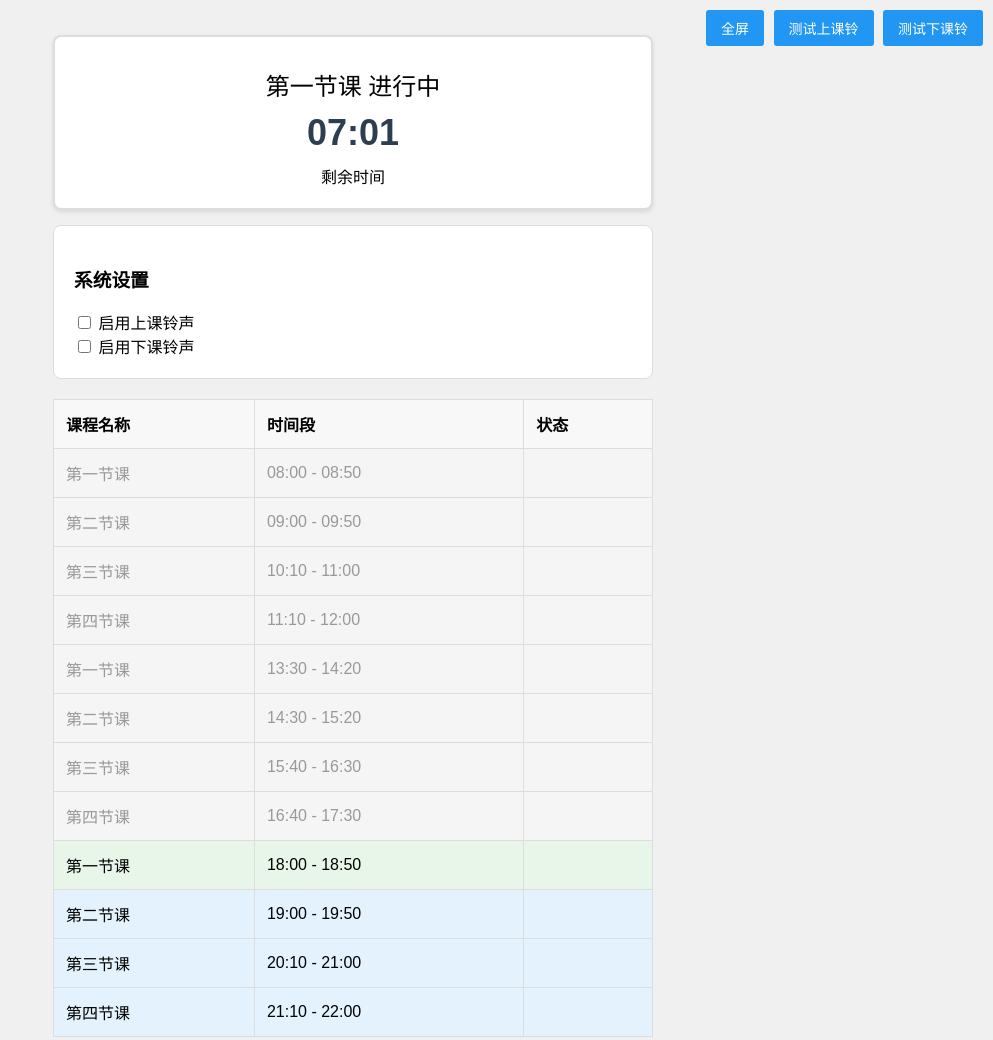
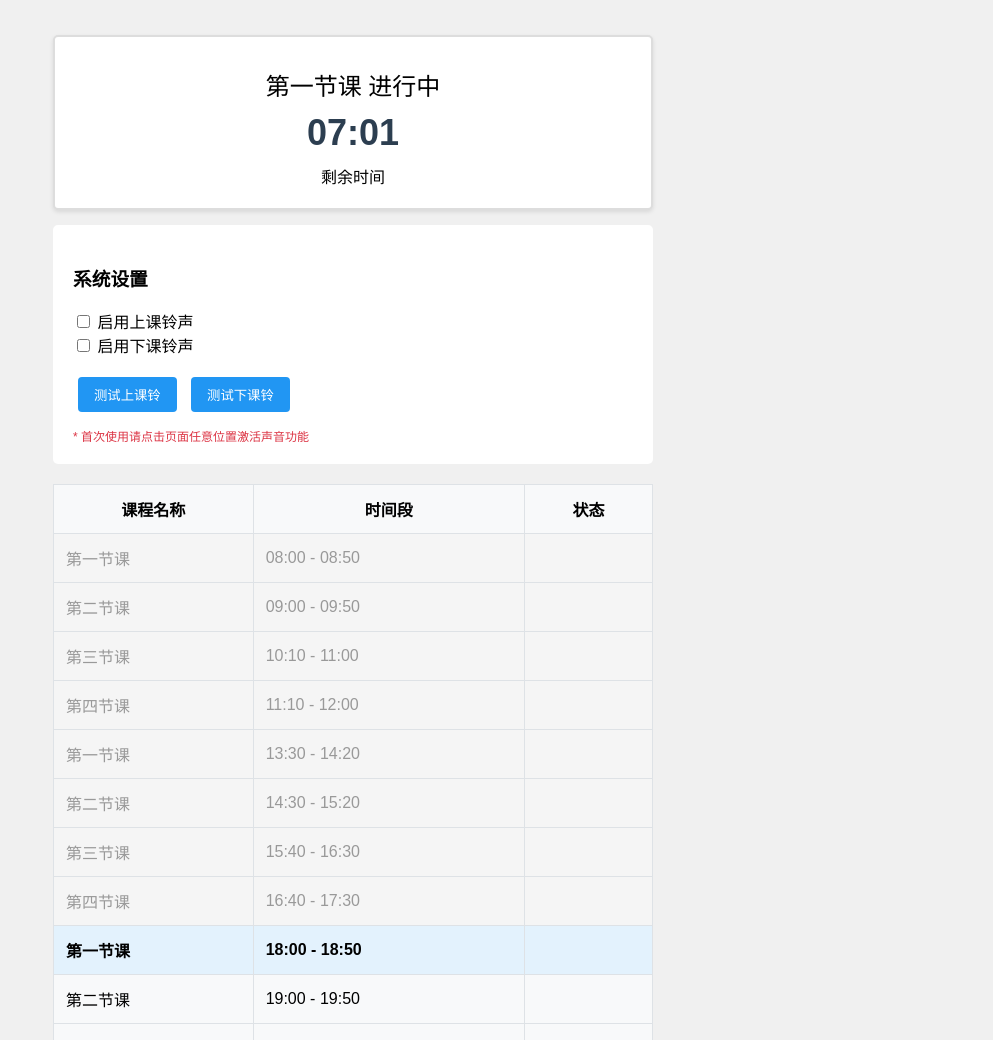
Before and after one commit to MKStoler1024/ClassWithoutIsland, a plain HTML site: page index.html in a window 1280 px wide. Shown: the top 1040 px of the page, without its empty margins (287-1280 px from the left). Drawn offline with Linux system fonts and the light colour scheme.

Commit message:
Update index.html

```diff
--- a/index.html
+++ b/index.html
@@ -2,27 +2,21 @@
 <html>
 <head>
     <meta charset="utf-8">
-    <title>课程状态系统完整版</title>
+    <title>每日课程状态系统</title>
     <style>
-        /* 基础样式 */
         body {
             font-family: Arial, sans-serif;
-            margin: 0;
+            max-width: 600px;
+            margin: 0 auto;
             padding: 20px;
             background: #f0f0f0;
         }
-        .container {
-            max-width: 600px;
-            margin: 0 auto;
-        }
-
-        /* 状态显示框 */
         .status-box {
             background: #fff;
             border: 2px solid #ddd;
             padding: 20px;
             margin: 15px 0;
-            border-radius: 8px;
+            border-radius: 5px;
             box-shadow: 0 2px 4px rgba(0,0,0,0.1);
         }
         .time-display {
@@ -37,107 +31,55 @@
             text-align: center;
             margin: 10px 0;
         }
-
-        /* 课程表格 */
         .schedule-table {
             width: 100%;
             border-collapse: collapse;
             margin: 20px 0;
             background: white;
-            border: 1px solid #ddd;
         }
         .schedule-table th {
-            background: #f8f8f8;
+            background: #f8f9fa;
             padding: 12px;
-            border: 1px solid #ddd;
-            text-align: left;
+            border: 1px solid #dee2e6;
         }
         .schedule-table td {
             padding: 12px;
-            border: 1px solid #ddd;
+            border: 1px solid #dee2e6;
         }
         .current-class {
-            background-color: #e8f5e9 !important;
+            background: #e3f2fd !important;
+            font-weight: bold;
         }
         .future-class {
-            background-color: #e3f2fd !important;
+            background: #f8f9fa !important;
         }
         .past-class {
-            background-color: #f5f5f5 !important;
+            background: #f5f5f5 !important;
             color: #999;
         }
-
-        /* 全屏模式 */
-        .fullscreen-mode {
-            position: fixed;
-            top: 0;
-            left: 0;
-            width: 100%;
-            height: 100%;
+        .settings-panel {
             background: white;
-            z-index: 9999;
-            padding: 0;
-            margin: 0;
+            padding: 20px;
+            border-radius: 5px;
+            margin: 15px 0;
         }
-        .fullscreen-mode .status-box {
-            width: 100%;
-            height: 100%;
-            border: none;
-            box-shadow: none;
-            border-radius: 0;
-            padding: 20px;
-            display: table;
-        }
-        .fullscreen-mode .time-display {
-            font-size: 15vw;
-            line-height: 1.2;
-            display: table-cell;
-            vertical-align: middle;
-        }
-        .fullscreen-mode .status-label {
-            font-size: 6vw;
-            position: absolute;
-            top: 20px;
-            width: 100%;
-            text-align: center;
-        }
-
-        /* 控制按钮 */
-        .control-bar {
-            position: fixed;
-            top: 10px;
-            right: 10px;
-            z-index: 10000;
-        }
-        .control-btn {
+        .test-button {
             background: #2196F3;
             color: white;
             border: none;
-            padding: 8px 15px;
-            margin-left: 5px;
-            border-radius: 3px;
+            padding: 8px 16px;
+            margin: 5px;
+            border-radius: 4px;
             cursor: pointer;
-            font-size: 14px;
         }
-
-        /* 设置面板 */
-        .settings-panel {
-            background: white;
-            padding: 20px;
-            margin: 15px 0;
-            border-radius: 8px;
-            border: 1px solid #ddd;
+        .warning-note {
+            color: #dc3545;
+            font-size: 12px;
+            margin-top: 10px;
         }
     </style>
 </head>
 <body>
-    <div class="container">
-        <div class="control-bar">
-            <button class="control-btn" onclick="toggleFullscreen()">全屏</button>
-            <button class="control-btn" onclick="testSound('classStart')">测试上课铃</button>
-            <button class="control-btn" onclick="testSound('classEnd')">测试下课铃</button>
-        </div>
-
     <div class="status-box">
         <div class="status-label" id="statusLabel">正在初始化...</div>
         <div class="time-display" id="timeDisplay">--:--</div>
@@ -153,6 +95,12 @@
         <label>
             <input type="checkbox" id="breakBell"> 启用下课铃声
         </label>
+
+        <div style="margin-top:15px">
+            <button class="test-button" onclick="testSound('classStart')">测试上课铃</button>
+            <button class="test-button" onclick="testSound('classEnd')">测试下课铃</button>
+        </div>
+        <div class="warning-note">* 首次使用请点击页面任意位置激活声音功能</div>
     </div>
 
     <table class="schedule-table" id="scheduleTable">
@@ -162,10 +110,9 @@
             <th>状态</th>
         </tr>
     </table>
-    </div>
 
     <script>
-        // 课程配置
+        // 课程时间配置（每日重复）
         var courseSchedule = [
             { name: "第一节课", start: "08:00", end: "08:50" },
             { name: "第二节课", start: "09:00", end: "09:50" },
@@ -181,123 +128,99 @@
             { name: "第四节课", start: "21:10", end: "22:00" }
         ];
 
-        // 音频系统
-        var audioElement = document.createElement('audio');
-        document.body.appendChild(audioElement);
-        var soundFiles = {
+        // 音频管理系统
+        var soundManager = (function() {
+            var audio = document.createElement('audio');
+            document.body.appendChild(audio);
+
+            return {
+                play: function(soundType) {
+                    var soundMap = {
                         classStart: 'class_start.mp3',
                         classEnd: 'class_end.mp3'
                     };
+                    if (soundMap[soundType]) {
+                        audio.src = soundMap[soundType];
+                        audio.play().catch(function(e) {
+                            console.log('播放失败:', e);
+                        });
+                    }
+                }
+            };
+        })();
 
-        // 全局状态
-        var isFullscreen = false;
-        var currentCourse = null;
-        var lastCourse = null;
-
-        // 时间处理
-        function parseTime(timeStr) {
+        // 时间处理工具
+        function parseTime(timeString) {
             var now = new Date();
-            var parts = timeStr.split(':');
+            var timeParts = timeString.split(':');
             return new Date(
                 now.getFullYear(),
                 now.getMonth(),
                 now.getDate(),
-                parseInt(parts[0]),
-                parseInt(parts[1]),
+                parseInt(timeParts[0]),
+                parseInt(timeParts[1]),
                 0
             );
         }
 
-        // 更新课程状态
-        function updateCourseStatus() {
+        // 课程状态监控器
+        var courseMonitor = {
+            currentCourse: null,
+            previousCourse: null,
+
+            update: function() {
                 var now = new Date();
-            currentCourse = null;
+                this.previousCourse = this.currentCourse;
+                this.currentCourse = null;
 
+                // 遍历课程表检测状态
                 for (var i = 0; i < courseSchedule.length; i++) {
                     var course = courseSchedule[i];
                     var start = parseTime(course.start);
                     var end = parseTime(course.end);
 
+                    // 处理跨午夜情况
                     if (end < start) end.setDate(end.getDate() + 1);
 
                     if (now >= start && now <= end) {
-                    currentCourse = course;
+                        this.currentCourse = course;
                         break;
                     }
                 }
 
-            if (currentCourse !== lastCourse) {
-                handleStatusChange();
-                lastCourse = currentCourse;
+                // 检测状态变化
+                this.checkStateChange();
+            },
+
+            checkStateChange: function() {
+                if (this.currentCourse !== this.previousCourse) {
+                    if (this.currentCourse) {
+                        if (localStorage.classBell === 'true') {
+                            soundManager.play('classStart');
+                        }
+                    } else {
+                        if (localStorage.breakBell === 'true') {
+                            soundManager.play('classEnd');
                         }
                     }
-
-        // 处理状态变化
-        function handleStatusChange() {
-            if (!currentCourse && localStorage.breakBell === 'true') {
-                playSound('classEnd');
-            } else if (currentCourse && localStorage.classBell === 'true') {
-                playSound('classStart');
                 }
             }
+        };
 
-        // 播放声音
-        function playSound(type) {
-            audioElement.src = soundFiles[type];
-            audioElement.play().catch(function(e) {
-                console.log('播放失败:', e);
-            });
-        }
+        // 界面更新模块
+        function updateInterface() {
+            var now = new Date();
+            var displayElement = document.getElementById('timeDisplay');
+            var labelElement = document.getElementById('statusLabel');
+            var descElement = document.getElementById('timeDescription');
 
-        // 更新界面
-        function updateDisplay() {
-            var now = new Date();
-            var timeDisplay = document.getElementById('timeDisplay');
-            var statusLabel = document.getElementById('statusLabel');
-            var timeDesc = document.getElementById('timeDescription');
-
-            if (currentCourse) {
-                var endTime = parseTime(currentCourse.end);
-                var remain = endTime - now;
-                statusLabel.textContent = currentCourse.name + ' 进行中';
-                timeDisplay.textContent = formatTime(remain);
-                timeDesc.textContent = '剩余时间';
-            } else {
-                statusLabel.textContent = '课间休息中';
-                var nextCourse = getNextCourse();
-                if (nextCourse) {
-                    var startTime = parseTime(nextCourse.start);
-                    var remain = startTime - now;
-                    timeDisplay.textContent = formatTime(remain);
-                    timeDesc.textContent = '距离 ' + nextCourse.name;
-                } else {
-                    timeDisplay.textContent = '00:00';
-                    timeDesc.textContent = '今日课程已结束';
-                }
-            }
-            updateScheduleTable();
-        }
-
-        // 格式化时间
-        function formatTime(ms) {
-            if (ms < 0) return '00:00';
-            var totalSeconds = Math.floor(ms / 1000);
-            var minutes = Math.floor(totalSeconds / 60);
-            var seconds = totalSeconds % 60;
-            return (minutes < 10 ? '0' : '') + minutes + ':' +
-                   (seconds < 10 ? '0' : '') + seconds;
-        }
-
-        // 更新课程表
-        function updateScheduleTable() {
-            var now = new Date();
-            var rows = document.querySelectorAll('#scheduleTable tr:not(:first-child)');
-
-            for (var i = 0; i < rows.length; i++) {
+            // 更新课程表格状态
+            var tableRows = document.querySelectorAll('#scheduleTable tr:not(:first-child)');
+            for (var i = 0; i < tableRows.length; i++) {
                 var course = courseSchedule[i];
                 var start = parseTime(course.start);
                 var end = parseTime(course.end);
-                var row = rows[i];
+                var row = tableRows[i];
 
                 row.className = '';
                 if (now >= start && now <= end) {
@@ -308,42 +231,43 @@
                     row.className = 'past-class';
                 }
             }
+
+            // 更新状态显示
+            if (courseMonitor.currentCourse) {
+                var endTime = parseTime(courseMonitor.currentCourse.end);
+                var remain = endTime - now;
+                labelElement.textContent = courseMonitor.currentCourse.name + ' 进行中';
+                displayElement.textContent = formatTime(remain);
+                descElement.textContent = '剩余时间';
+            } else {
+                labelElement.textContent = '课间休息时间';
+                var nextCourse = courseSchedule.find(function(c) {
+                    return parseTime(c.start) > now;
+                });
+                if (nextCourse) {
+                    var startTime = parseTime(nextCourse.start);
+                    var remain = startTime - now;
+                    displayElement.textContent = formatTime(remain);
+                    descElement.textContent = '距离 ' + nextCourse.name;
+                } else {
+                    displayElement.textContent = '00:00';
+                    descElement.textContent = '今日课程已结束';
                 }
-
-        // 获取下一节课
-        function getNextCourse() {
-            var now = new Date();
-            for (var i = 0; i < courseSchedule.length; i++) {
-                var start = parseTime(courseSchedule[i].start);
-                if (start > now) return courseSchedule[i];
-            }
-            return null;
-        }
-
-        // 全屏切换
-        function toggleFullscreen() {
-            isFullscreen = !isFullscreen;
-            document.body.classList.toggle('fullscreen-mode', isFullscreen);
-
-            // 传统浏览器适配
-            if (isFullscreen) {
-                document.querySelector('.settings-panel').style.display = 'none';
-                document.querySelector('.schedule-table').style.display = 'none';
-            } else {
-                document.querySelector('.settings-panel').style.display = '';
-                document.querySelector('.schedule-table').style.display = '';
             }
         }
 
-        // 测试铃声
-        function testSound(type) {
-            if (confirm('确定要测试' + (type === 'classStart' ? '上课' : '下课') + '铃声吗？')) {
-                playSound(type);
-            }
+        // 辅助函数：格式化时间显示
+        function formatTime(ms) {
+            if (ms < 0) return '00:00';
+            var totalSeconds = Math.floor(ms / 1000);
+            var minutes = Math.floor(totalSeconds / 60);
+            var seconds = totalSeconds % 60;
+            return (minutes < 10 ? '0' : '') + minutes + ':' +
+                   (seconds < 10 ? '0' : '') + seconds;
         }
 
-        // 初始化
-        function init() {
+        // 初始化函数
+        function initialize() {
             // 初始化课程表
             var table = document.getElementById('scheduleTable');
             courseSchedule.forEach(function(course) {
@@ -364,24 +288,31 @@
                 localStorage.breakBell = this.checked;
             };
 
-            // 启动更新
-            setInterval(function() {
-                updateCourseStatus();
-                updateDisplay();
-            }, 1000);
-            updateCourseStatus();
-            updateDisplay();
-
-            // 激活音频权限
+            // 解决自动播放限制
             document.body.onclick = function() {
-                audioElement.play().then(function() {
-                    audioElement.pause();
-                });
+                soundManager.play('classStart');
+                soundManager.play('classEnd');
                 this.onclick = null;
             };
+
+            // 启动定时更新
+            setInterval(function() {
+                courseMonitor.update();
+                updateInterface();
+            }, 1000);
+            courseMonitor.update();
+            updateInterface();
         }
 
-        init();
+        // 测试声音功能
+        function testSound(type) {
+            if (confirm('确定要测试' + (type === 'classStart' ? '上课' : '下课') + '铃声吗？')) {
+                soundManager.play(type);
+            }
+        }
+
+        // 启动系统
+        initialize();
     </script>
 </body>
 </html>
```
Lines whose indentation alone changed are shown as unchanged.
